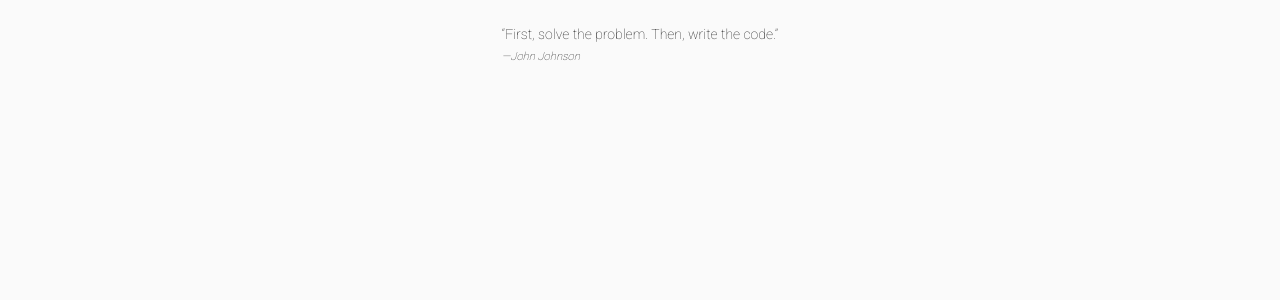
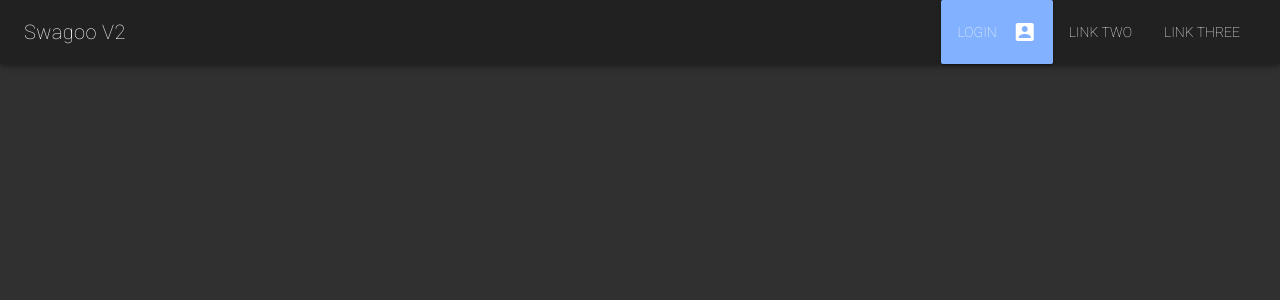
Before and after one commit to nicogranuja/e-commerceV2, a Vue app: page / in a window 1280 px wide. Shown: the top 300 px of the page. Built offline with nearby package versions, Linux system fonts and the light colour scheme.

Commit message:
working on navigation

```diff
--- a/src/App.vue
+++ b/src/App.vue
@@ -1,16 +1,16 @@
 <template>
-  <v-app>
-    <HelloWorld msg="Welcome to Your Vue.js + TypeScript App"/>
+  <v-app dark>
+    <Navbar />
   </v-app>
 </template>
 
 <script lang="ts">
 import { Vue, Component } from 'vue-property-decorator';
-import HelloWorld from './components/HelloWorld.vue';
+import Navbar from './components/Navbar.vue';
 
 @Component({
   components: {
-    HelloWorld
+    Navbar
   }
 })
 export default class App extends Vue {}
--- /dev/null
+++ b/src/components/Navbar.vue
@@ -0,0 +1,26 @@
+<template>
+    <v-toolbar>
+      <v-toolbar-title>Swagoo V2</v-toolbar-title>
+      <v-spacer></v-spacer>
+      <v-toolbar-items class="hidden-sm-and-down">
+        <Login />
+        <v-btn flat>Link Two</v-btn>
+        <v-btn flat>Link Three</v-btn>
+      </v-toolbar-items>
+      </v-toolbar>
+</template>
+
+<script lang="ts">
+import { Component, Vue } from 'vue-property-decorator';
+import Login from './navigation/Login.vue';
+
+@Component({
+  components: {
+    Login
+  }
+})
+export default class Navbar extends Vue {}
+</script>
+
+<style lang="scss" scoped>
+</style>
--- /dev/null
+++ b/src/components/navigation/Login.vue
@@ -0,0 +1,18 @@
+<template>
+  <v-btn medium color="accent">
+    Login
+    <v-icon right>account_box</v-icon>
+  </v-btn>
+</template>
+
+<script lang="ts">
+import { Component, Prop, Vue } from 'vue-property-decorator';
+
+@Component
+export default class Login extends Vue {
+
+}
+</script>
+
+<style scoped lang="scss">
+</style>
```
Also changed, not shown: src/components/navigation/FAQ.vue (added), src/components/navigation/Logout.vue (added), src/components/navigation/Register.vue (added), src/components/navigation/ShoppingCart.vue (added).
